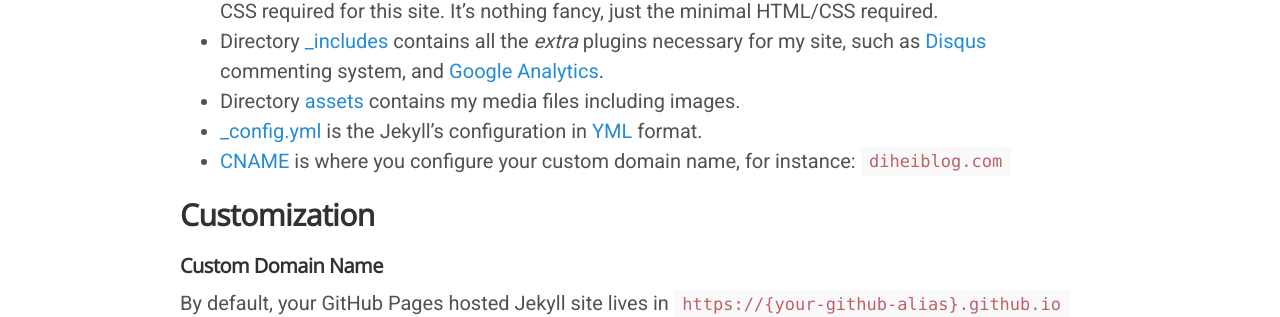
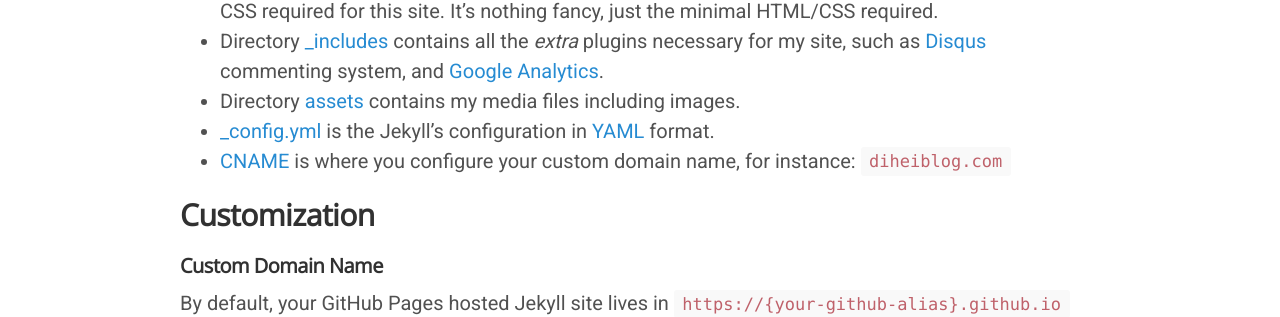
Before and after one commit to dhei/dhei.github.io, a Jekyll site: the page built from _posts/2016-01-30-how-to-build-blog-with-jekyll.md, in a window 1280 px wide and 900 px high, scrolled down 3832 px. Shown: the part 141-458 px from the top of the window. Built offline with Jekyll 4.4.1, drawn with Linux system fonts in a browser that asks for light colours; comment, search, counter and statistics services are not loaded.

Commit message:
[Blog] Fix YAML link

```diff
--- a/_posts/2016-01-30-how-to-build-blog-with-jekyll.md
+++ b/_posts/2016-01-30-how-to-build-blog-with-jekyll.md
@@ -94,7 +94,7 @@ My blog is built by forking [Lanyon](https://github.com/poole/lanyon) repository
 * Directory [_layouts](https://github.com/dhei/dhei.github.io/tree/master/_layouts) and [public](https://github.com/dhei/dhei.github.io/tree/master/public) contains the absolutely essentiall parts - HTML templating pages and CSS required for this site. It's nothing fancy, just the minimal HTML/CSS required.
 * Directory [_includes](https://github.com/dhei/dhei.github.io/tree/master/_includes) contains all the *extra* plugins necessary for my site, such as [Disqus](https://disqus.com/) commenting system, and [Google Analytics](https://www.google.com/analytics/).
 * Directory [assets](https://github.com/dhei/dhei.github.io/tree/master/assets) contains my media files including images.
-* [_config.yml](https://github.com/dhei/dhei.github.io/blob/master/_config.yml) is the Jekyll's configuration in [YML](http://fdik.org/yml/) format.
+* [_config.yml](https://github.com/dhei/dhei.github.io/blob/master/_config.yml) is the Jekyll's configuration in [YAML](http://yaml.org/) format.
 * [CNAME](https://github.com/dhei/dhei.github.io/blob/master/CNAME) is where you configure your custom domain name, for instance: `diheiblog.com`
 
 ## Customization
```
